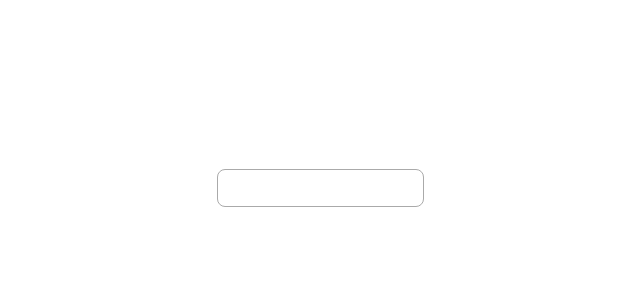
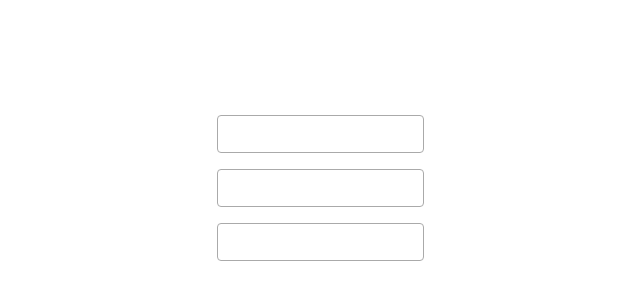
Before and after one commit to ewgenius/my-react-autocomplete-playground, a React (Vite) app: page / in a window 1280 px wide. Shown: the part 228-528 px from the top of the page, without its empty margins (320-960 px from the left). Built offline with nearby package versions, Linux system fonts and the light colour scheme.

Commit message:
WIP: cleanup styles, fix z-index overlapping

```diff
--- a/src/App.css
+++ b/src/App.css
@@ -1,5 +1,6 @@
 .App {
   display: flex;
+  gap: 16px;
   flex-flow: column;
   justify-content: center;
   align-items: center;
--- a/src/App.tsx
+++ b/src/App.tsx
@@ -8,6 +8,14 @@ export function App() {
       <Autocomplete
         dataFetcher={(q) => new Promise((r) => r([{ id: 1, value: "test" }]))}
       />
+
+      <Autocomplete
+        dataFetcher={(q) => new Promise((r) => r([{ id: 1, value: "test" }]))}
+      />
+
+      <Autocomplete
+        dataFetcher={(q) => new Promise((r) => r([{ id: 1, value: "test" }]))}
+      />
     </div>
   );
 }
--- a/src/components/Autocomplete/Autocomplete.module.css
+++ b/src/components/Autocomplete/Autocomplete.module.css
@@ -4,12 +4,21 @@
   font-size: 14px;
 }
 
+.AutocompleteOpened .Input {
+  border-bottom-left-radius: 0px;
+  border-bottom-right-radius: 0px;
+}
+
 .Input {
-  border-radius: 8px;
   padding: 8px 12px;
   height: 20px;
   border: 1px solid #aaa;
   font-size: 14px;
+  border-radius: 4px;
+}
+
+.Input:focus {
+  outline: none;
 }
 
 .Dropdown {
@@ -18,12 +27,15 @@
   flex-flow: column;
   max-height: 120px;
   overflow-y: auto;
-  top: 40px;
+  top: 37px;
   width: 100%;
   box-sizing: border-box;
-  border-radius: 8px;
-  padding: 8px 0;
   border: 1px solid #aaa;
+  z-index: 10;
+  background-color: #fff;
+  box-shadow: 0px 2px 4px rgba(0, 0, 0, 0.1);
+  border-bottom-left-radius: 4px;
+  border-bottom-right-radius: 4px;
 }
 
 .Item {
--- a/src/components/Autocomplete/Autocomplete.tsx
+++ b/src/components/Autocomplete/Autocomplete.tsx
@@ -1,4 +1,5 @@
 import { FC, ReactNode, useEffect, useRef, useState } from "react";
+import { classnames } from "../../utils/classnames";
 import classes from "./Autocomplete.module.css";
 
 export interface Item {
@@ -52,7 +53,10 @@ export function Autocomplete({ dataFetcher }: AutocompleteProps) {
   return (
     <div
       ref={autocompleteRef}
-      className={classes.Autocomplete}
+      className={classnames(
+        classes.Autocomplete,
+        open && classes.AutocompleteOpened
+      )}
       onClick={openDropdown}
     >
       <input
--- /dev/null
+++ b/src/utils/classnames.ts
@@ -0,0 +1,3 @@
+export function classnames(...classes: (string | undefined | null | false)[]) {
+  return classes.filter(Boolean).join(" ");
+}
```
